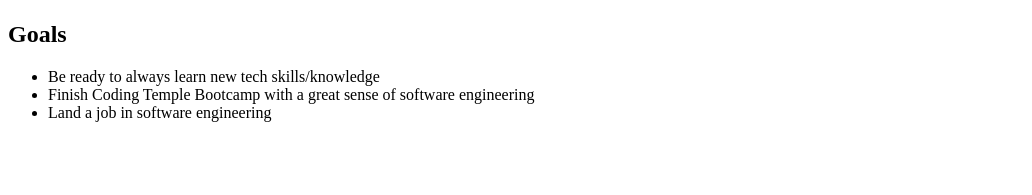
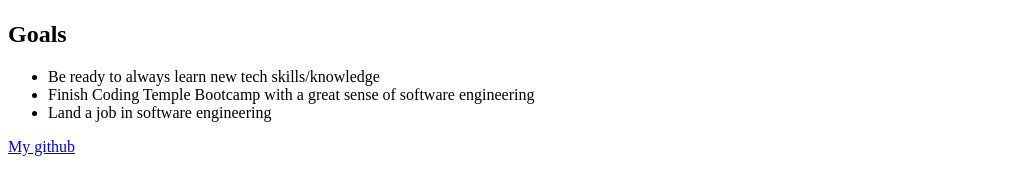
Before and after one commit to Matthew-Coded/Intro-to-HTML-Assignment, a plain HTML site: page index.html in a window 1280 px wide. Shown: the part 267-462 px from the top of the page, without its empty margins (0-1032 px from the left). Drawn offline with Linux system fonts and the light colour scheme.

Commit message:
Homework Finished

```diff
--- a/index.html
+++ b/index.html
@@ -29,5 +29,7 @@
       </li>
       <li>Land a job in software engineering</li>
     </ul>
+
+    <a href="https://github.com/Matthew-Coded" target="_blank">My github</a>
   </body>
 </html>
```
